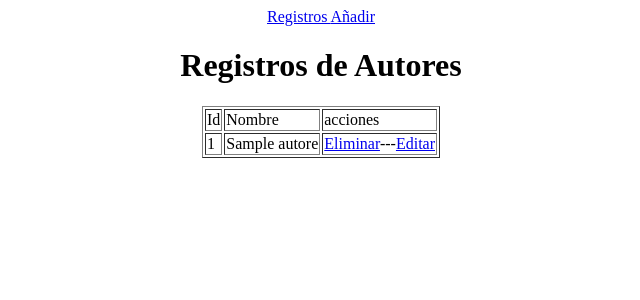
After one commit to itscoDevelopersTeam/itscoLibros, a PHP site: page /itscoLibros/php/acciones/regAutor.php in a window 1280 px wide. The commit adds this page. Shown: the top 300 px of the page, without its empty margins (319-959 px from the left). Run offline with PHP 8.4, Linux system fonts and the light colour scheme; tables that the repository leaves empty or names only in its code hold one stand-in row (values such as "Sample post").

Commit message:
Listo la parte de agregar y eliminar autores

```diff
--- a/php/acciones/agregarAutor.php
+++ b/php/acciones/agregarAutor.php
@@ -1,14 +1,16 @@
 <?php
 include("../conexionGeneral.php");
 $name = $_GET['txtnameAutor'];
-$query="Insert into autores('nombre') values('$nombre')";
+$query= "Insert into autores(nombre) values('$name')";
 $link= mysqli_query($conexion, $query);//ejecuta la query
-if ($link)
+if($link)
 {
 	$msg="Registro almacenado";
+
 }
 else
 {
    $msg="Error al almacenar";
 }
+header("location: http://localhost:8080/itscoLibros/php/formularios/frmAutor.php?mensaje=$msg");
 ?>
--- /dev/null
+++ b/php/acciones/regAutor.php
@@ -0,0 +1,31 @@
+<!DOCTYPE html>
+<html>
+<head>
+	<title></title>
+</head>
+<body>
+<center>
+<nav>
+<a href="regAutor.php"> Registros </a>
+<a href="../formularios/frmAutor.php"> Añadir </a>
+</nav>
+<h1> Registros de Autores </h1>
+ <?php
+          include("../conexionGeneral.php");
+          $query="Select * From autores";
+          $link=mysqli_query($conexion,$query);
+          echo ("<table border=1 align=center>");
+          echo ("<tr><td>Id</td><td>Nombre</td><td>acciones</td></tr>");
+          while ($reg= mysqli_fetch_array($link))
+          {
+            echo "<tr>";
+            echo ("<td>$reg[id]</td>");
+            echo ("<td>$reg[nombre]</td>");
+            echo ("<td><a href=../acciones/eliminarAutor.php?clave=$reg[id]>Eliminar</a>---");
+            echo ("<a href=editcarrera.php?clave=$reg[nombre]>Editar</a></td>");
+            echo ("</tr>");
+          }
+          ?>
+          </center>
+</body>
+</html>
--- a/php/formularios/frmCarrera.php
+++ b/php/formularios/frmCarrera.php
@@ -4,7 +4,6 @@
 	<title> Carreras</title>
 </head>
 <body>
-<h1> Hola </h1>
 <center>
 <form>
 	<table>
```
Also changed, not shown: php/acciones/eliminarAutor.php (added, +14 -0 lines), php/formularios/frmAutor.php (+13 -1 lines).
